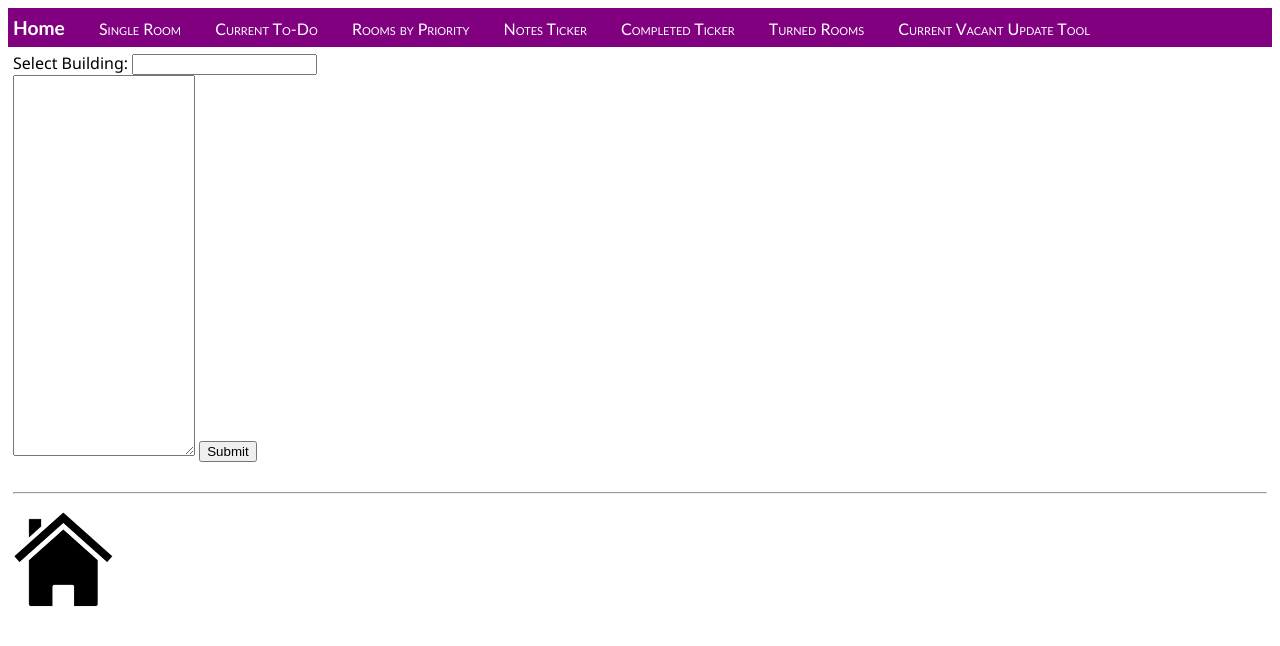
After one commit to rr34/tlom, a Flask app: page /current_vacant in a window 1280 px wide. The commit adds this page. Shown: the top 646 px of the page. Run offline with Flask 3, Linux system fonts and the light colour scheme.

Commit message:
progress on the vacancy tool, but doesnt work yet

```diff
--- a/main.py
+++ b/main.py
@@ -67,5 +67,18 @@ def completedticker():
 
     return render_template('completedticker.html', display_this=display_this_json)
 
+@application.route("/current_vacant", methods=['GET','POST'])
+def current_vacant():
+    try:
+        building = request.values['building_select']
+        all_rooms_txt = request.values['all_rooms_txt']
+    except:
+        building = False
+
+    if building:
+        display_this_json = sqlstatements.current_vacant_tool(building=building, all_rooms_txt=all_rooms_txt)
+
+    return render_template('current_vacant.html')
+
 if __name__ == '__main__':
     application.run(host='0.0.0.0', port=8080)
--- /dev/null
+++ b/templates/current_vacant.html
@@ -0,0 +1,15 @@
+{% extends "layout.html" %}
+{% block title %}
+CarRuff TLOM for 7300 Huntington Park Dr
+{% endblock %}
+{% block content %}
+
+<form name="all_rooms_report" action="{{ url_for('current_vacant') }}" method="POST">
+    <label for="building_select">Select Building: </label>
+    <input type="text" id="building_select" name="building_select"><br>
+    <textarea id="all_rooms_txt" name="all_rooms_txt" rows="25" columns="1000"></textarea>
+    <input type="submit" value="Submit">
+</form><br>
+
+
+{% endblock %}
--- a/templates/layout.html
+++ b/templates/layout.html
@@ -16,6 +16,7 @@
             <a href="{{ url_for('allnotesticker') }}" class="navbar-item">Notes Ticker</a>
             <a href="{{ url_for('completedticker') }}" class="navbar-item">Completed Ticker</a>
             <a href="{{ url_for('turnedrooms') }}" class="navbar-item">Turned Rooms</a>
+            <a href="{{ url_for('current_vacant') }}" class="navbar-item">Current Vacant Update Tool</a>
 
         </div>
 
--- a/templates/todocurrent.html
+++ b/templates/todocurrent.html
@@ -4,7 +4,6 @@ To-Do by Priority
 {% endblock %}
 {% block content %}
 
-<!-- <label for="trade_selection" id="trade_selection">Enter trade:</label> -->
 <form name="trade_selection" action="{{ url_for('todocurrent') }}" method="GET">
     <label for="trade">Enter Trade:</label>
     <input type="text" id="trade" name="trade">
```
Also changed, not shown: sqlstatements.py (+27 -0 lines).
